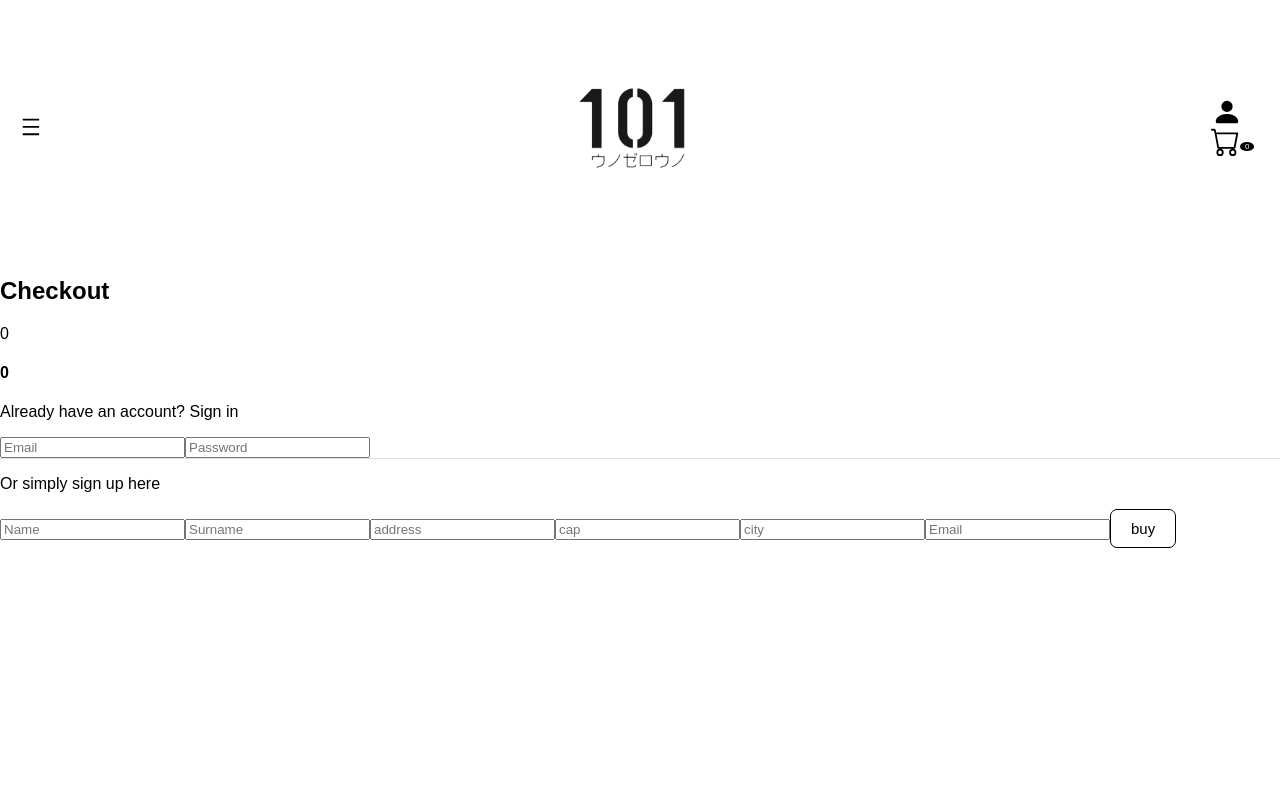
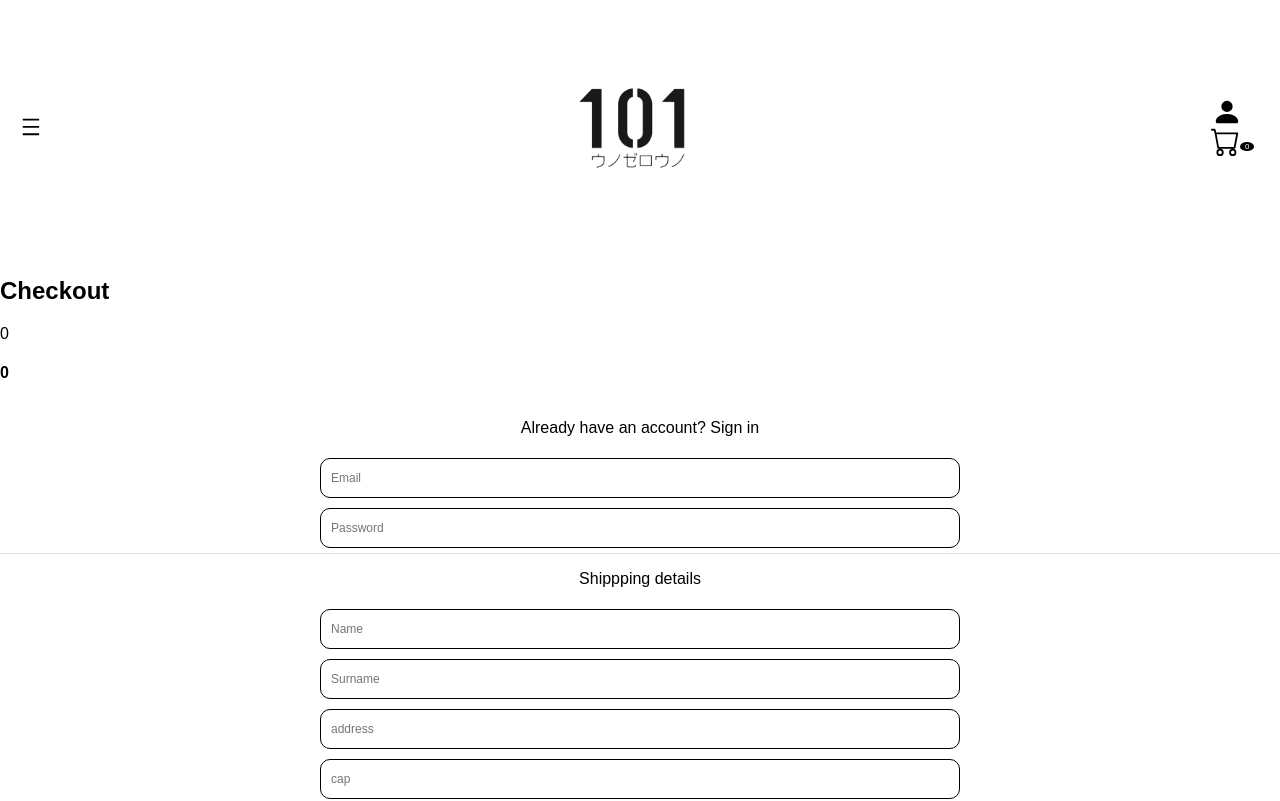
Before and after one commit to AlessandroPuccini/progetto101, a React (Vite) app: page /progetto101/checkout in a window 1280 px wide. Shown: the top 801 px of the page. Built offline with nearby package versions, Linux system fonts and the light colour scheme.

Commit message:
modifiche generiche cercando di portare le imagini del carrelo nel componente checkout

```diff
--- a/package.json
+++ b/package.json
@@ -22,7 +22,8 @@
     "react-dom": "^18.2.0",
     "react-hook-form": "^7.51.0",
     "react-redux": "^9.1.0",
-    "react-router-dom": "^6.22.3"
+    "react-router-dom": "^6.22.3",
+    "redux-persist": "^6.0.0"
   },
   "devDependencies": {
     "@types/react": "^18.2.64",
--- a/src/components/Cart.jsx
+++ b/src/components/Cart.jsx
@@ -1,4 +1,4 @@
-import React from 'react'
+import React,{useState} from 'react'
 import IMAGES from '../images/Images';
 import { useDispatch,useSelector } from 'react-redux';
 import { addToCart, removeFromCart, updateQuantity, getTotals } from '../redux/cartSlice';
@@ -7,26 +7,19 @@ import '../style/temporaryDrawer.css';
 import '../style/index.css';
 
 
+
 function Cart() {
 
 const cartShoes = useSelector((state) => state.cart.cartItems);
 const dispatch = useDispatch();
-
-// const [products, setProducts] = useState([]);
-
-// useEffect(() => {
-//   fetch('/api/cart')
-//     .then(response => response.json())
-//     .then(data => setProducts(data));
-// }, []);
 
 const total = cartShoes.reduce((acc, item) => acc + item.price * item.qty, 0);
 const qty = cartShoes.reduce((acc, item) => acc + item.qty, 0);
 
 const hadleClick = (e) => {
     e.preventDefault();
-    alert('Thank you for your request, we will email you the details soon');
-//   window.location.href = '/progetto101/checkout';
+    // alert('Thank you for your request, we will email you the details soon');
+  window.location.href = '/progetto101/checkout';
 
 }
 
@@ -37,13 +30,6 @@ const hadleClick = (e) => {
     </div>
         <Divider />
         <div id='product'>
-         {/* {products.map((product) => (
-          <div key={product.id}>
-            <img src={product.imgURL} alt={product.title} />
-            <h2>{product.name}</h2>
-            <p>{product.price}</p>
-          </div>
-        ))} */}
         {cartShoes.map((item) => (
           <div key={item.id} className='shoe-cart'>
             <img src={item.imgURL} alt={item.title} />
@@ -60,7 +46,7 @@ const hadleClick = (e) => {
 
         <Divider />
         <div className='checkout'>
-            <button onClick={hadleClick}>Checkout</button>
+          <button onClick={hadleClick}>Checkout</button>
         </div>
     </section>
 
@@ -68,3 +54,7 @@ const hadleClick = (e) => {
 }
 
 export default Cart
+
+
+
+{/* <button onClick={hadleClick}>Checkout</button> */}
--- a/src/components/pages/CheckOut.jsx
+++ b/src/components/pages/CheckOut.jsx
@@ -11,7 +11,6 @@ import Footer from '../Footer';
 function Checkout() {
 
 const cartShoes = useSelector((state) => state.cart.cartItems);
-const dispatch = useDispatch();
 
 const total = cartShoes.reduce((acc, item) => acc + item.price * item.qty, 0);
 const qty = cartShoes.reduce((acc, item) => acc + item.qty, 0);
@@ -31,22 +30,22 @@ const qty = cartShoes.reduce((acc, item) => acc + item.qty, 0);
            <p>{qty}</p>
            <h4>{total}</h4>
    </div>
-    <section className='login-form'>
+    <section className='admin-login'>
         <p>Already have an account? Sign in</p>
         <input type='text' placeholder='Email' />
-        <input type='text' placeholder='Password' />
+        <input type='password' placeholder='Password' />
     </section>
     <Divider />
 
-    <section className='checkout-form'>
-    <p>Or simply sign up here</p>
-        <input type='text' placeholder='Name' />
+    <section className='admin-login'>
+    <p>Shippping details</p>
+       <input type='text' placeholder='Name' />
        <input type='text' placeholder='Surname' />
        <input type='text' placeholder='address' />
        <input type='text' placeholder='cap' />
        <input type='text' placeholder='city' />
-       <input type='text' placeholder='Email' />
-        {/* <textarea placeholder='Message' /> */}
+       <input type='email' placeholder='Email' />
+
         <button>buy</button>
 
     </section>
```
Also changed, not shown: src/redux/store.js (line endings or trailing spaces), 1 other file (tests, documents, lock files or other folders).
